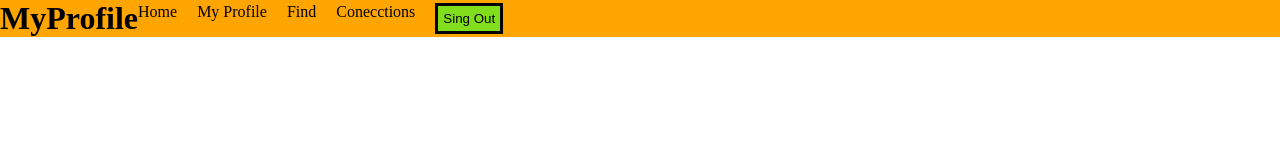
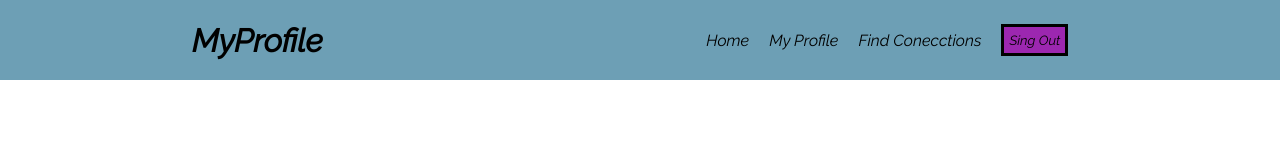
Before and after one commit to priscila-espinoza333/pagina_perfil, a plain HTML site: page index.html in a window 1280 px wide. Drawn offline with Linux system fonts and the light colour scheme.

Commit message:
cambios navbar

```diff
--- a/css/style.css
+++ b/css/style.css
@@ -1,21 +1,30 @@
-*{
+*{/* con esto estoy dejando los niveles en 0*/
     margin: 0;
     padding: 0;
+    font-family: 'Raleway', sans-serif;
 }
 
 .nav{
-    background-color:orange;
-    color: black;
+    background-color: #6d9fb5; /* aqui le doy el color de fondo a mi navbar*/
+    height: 80px; /* aqui le estoy dando altura*/
+    color: black; /*aqui estoy asignando el color de la letra*/
     display: flex;
-    justify-content: flex-start;
-    align-items: center;
-    padding: ;
-    text-align: justify;
+    justify-content: space-around; /* aqui estoy selecciondo dode va el texto*/
+    align-items: center; /* aqui estoy centrando el texto*/
+
 }
 
 .links-nav{
     display: inline-flex ;
     list-style: none;
+    align-items: center;
+    justify-content: center;
+}
+
+.title{
+    text-align: center;
+
+
 }
 
 .links-nav li{
@@ -28,7 +37,7 @@
 }
 
 .btn{
-    background-color: rgb(128, 222, 28);
+    background-color: #9c27b0;
     border: 3px solid black;
     text-align: right;
     padding: 5px;
--- a/index.html
+++ b/index.html
@@ -6,6 +6,9 @@
     <meta name="viewport" content="width=device-width, initial-scale=1.0">
     <title>Página Perfil</title>
     <link rel="stylesheet" href="css/style.css">
+    <link rel="preconnect" href="https://fonts.googleapis.com">
+<link rel="preconnect" href="https://fonts.gstatic.com" crossorigin>
+<link href="https://fonts.googleapis.com/css2?family=Raleway:ital@1&display=swap" rel="stylesheet">
 </head>
 <body>
     <div class="nav">
@@ -13,10 +16,10 @@
         <ul class="links-nav">
             <li> <a href="#">Home</a></li>
             <li> <a href="#">My Profile</a></li>
-            <li> <a href="#">Find</a></li>
-            <li> <a href="#"> Conecctions</a></li>
+            <li> <a href="#">Find Conecctions</a></li>
             <li><button class="btn">Sing Out</button></li>
         </ul>
     </div>
+
 </body>
 </html>
```
